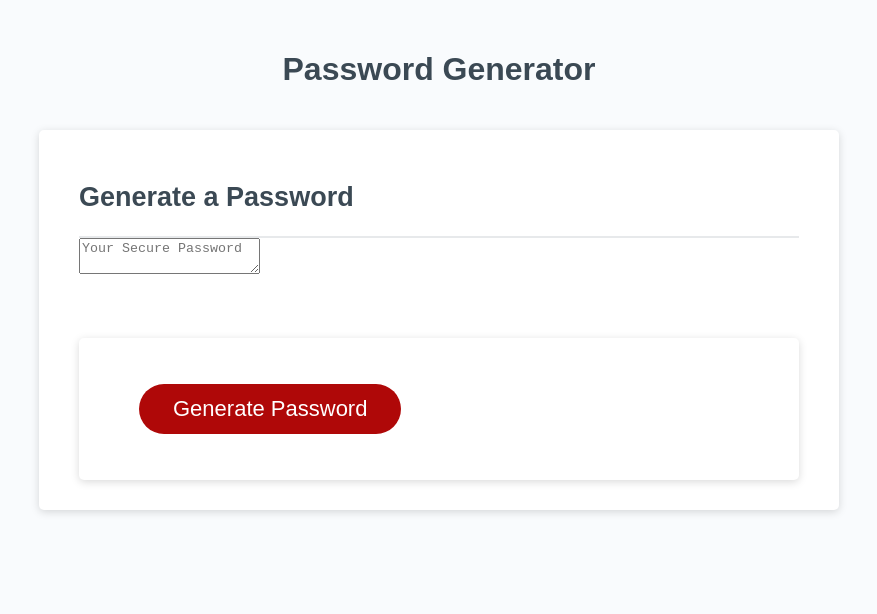
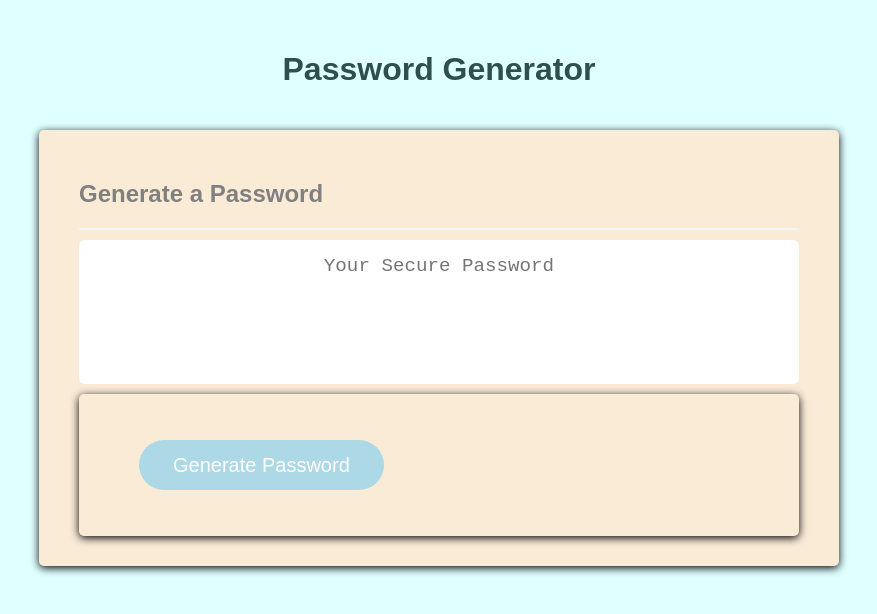
Before and after one commit to DavidPaniagua15/ChallengeNew03, a plain HTML site: page index.html in a window 1280 px wide. Shown: the whole page, without its empty margins (201-1078 px from the left). Drawn offline with Linux system fonts and the light colour scheme.

Commit message:
detailing

```diff
--- a/index.html
+++ b/index.html
@@ -5,20 +5,23 @@
     <meta name="viewport" content="width=device-width, initial-scale=1.0" />
     <meta http-equiv="X-UA-Compatible" content="IE=edge" />
     <title>Password Generator</title>
-    <link rel="stylesheet" href="style.css"/>
+    <link rel="stylesheet" href="style.css" />
 </head>
+
 <body>
     <div class="wrapper">
-        <header><h1>Password Generator</h1></header>
+        <header>
+            <h1>Password Generator</h1>
+        </header>
         <div class="card">
             <div class="card-header">
                 <h2>Generate a Password</h2>
             </div>
             <div class="card-body">
-                <textarea readonly id="Password" placeholder="Your Secure Password" aria-label="Generated Password"></textarea>
+                <textarea readonly id="password" placeholder="Your Secure Password" aria-label="Generated Password"></textarea>
             </div>
             <div class="card footer">
-                <button id="gererate" class="btn">Generate Password</button>
+                <button id="generate" class="btn">Generate Password</button>
             </div>
         </div>
     </div>
--- a/style.css
+++ b/style.css
@@ -13,8 +13,8 @@ body,
 }
 
 body {
-  font-family: sans-serif;
-  background-color: #f9fbfd;
+    font-family: Arial, Helvetica, sans-serif;
+    background-color: lightcyan;
 }
 
 .wrapper {
@@ -27,16 +27,15 @@ header {
     text-align: center;
     padding: 20px;
     padding-top: 0px;
-  color: hsl(206, 17%, 28%);
+    color: darkslategray;
 }
 
 .card {
-  background-color: hsl(0, 0%, 100%);
+    background-color: antiquewhite;
     border-radius: 5px;
     border-width: 1px;
-  box-shadow: rgba(0, 0, 0, 0.15) 0px 2px 8px 0px;
-  color: hsl(206, 17%, 28%);
-  font-size: 18px;
+    box-shadow: black 0px 2px 8px 0px;
+    color: grey;
     margin: 0 auto;
     max-width: 800px;
     padding: 30px 40px;
@@ -45,8 +44,9 @@ header {
  .card-header::after {
     content: " ";
     display: block;
+    align-items: center;
     width: 100%;
-  background: #e7e9eb;
+    background: whitesmoke;
     height: 2px;
   }
 
@@ -62,7 +62,7 @@ header {
     content: " ";
     display: block;
     width: 100%;
-  background: #e7e9eb;
+    background: papayawhip;
     height: 2px;
  }
 
@@ -74,13 +74,12 @@ header {
 
  .btn {
     border: none;
-  background-color: hsl(360, 91%, 36%);
+    background-color: lightblue;
     border-radius: 25px;
-  box-shadow: rgba(0, 0, 0, 0.1) 0px 1px 6px 0px rgba(0, 0, 0, 0.2) 0px 1px 1px
-    0px;
-  color: hsl(0, 0%, 100%);
+    box-shadow: black 0px 1px 6px 0px black 0px 1px 1px 0px;
+    color: white;
     display: inline-block;
-  font-size: 22px;
+    font-size: 20px;
     line-height: 22px;
     margin: 16px 16px 16px 20px;
     padding: 14px 34px;
@@ -112,13 +111,13 @@ button[disabled] {
     text-align: center;
     margin-top: 10px;
     margin-bottom: 10px;
-  border: 2px dashed #c0c7cf;
+    border: 2px dashes whitesmoke;
     border-radius: 6px;
     resize: none;
     overflow: hidden;
   }
 
-@media (max-width: 690px) {
+  @media  (max-width: 690px) {
     .btn {
         font-size: 1rem;
         margin: 16px 0px 0px 0px;
```
Lines whose indentation alone changed are shown as unchanged.
